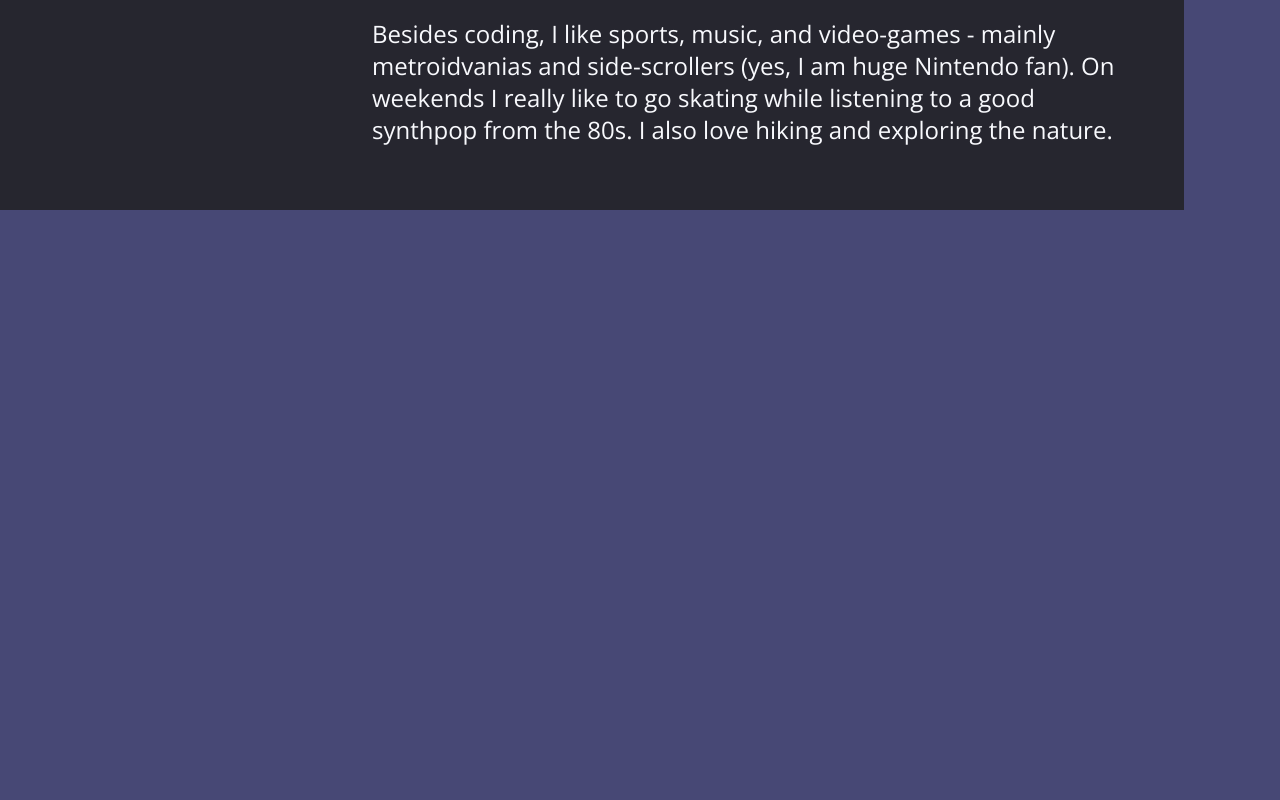
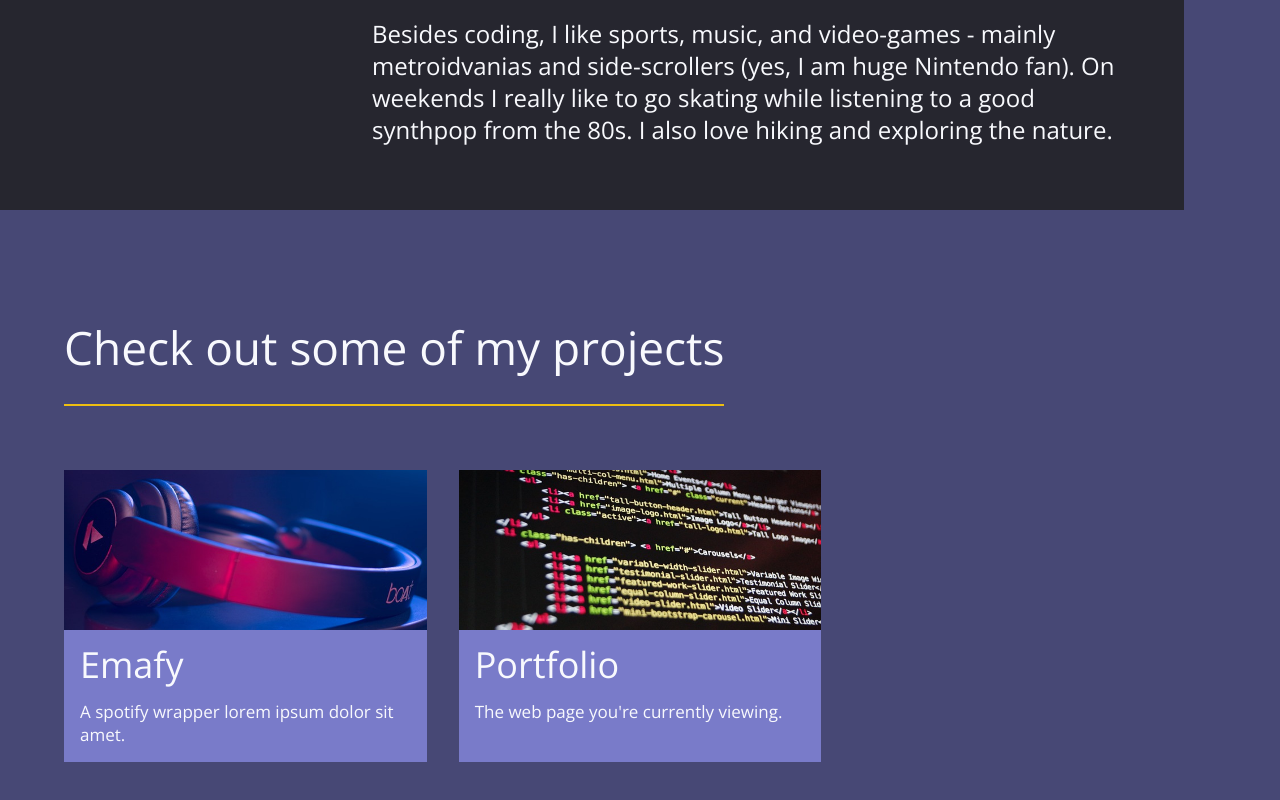
Before and after one commit to mwolfart/mwolfart.github.io, a Next.js app: page / in a window 1280 px wide. Shown: the part 1444-2244 px from the top of the page. Before the commit the page ends 1702 px from the top, so only its background shows below. Built offline with nearby package versions, Linux system fonts and the light colour scheme.

Commit message:
[projects]: add grid

```diff
--- a/src/components/feature/index.ts
+++ b/src/components/feature/index.ts
@@ -1,3 +1,6 @@
 export { Header } from './header'
 export { Intro } from './intro'
 export { About } from './about'
+export { Projects } from './projects'
+
+export { ProjectCard } from './project-card'
--- /dev/null
+++ b/src/components/feature/project-card/index.tsx
@@ -0,0 +1,18 @@
+import { FC } from 'react'
+import { Img } from '@ui-components'
+
+interface Props {
+  imageSrc: string
+  title: string
+  description: string
+}
+
+export const ProjectCard: FC<Props> = ({ imageSrc, title, description }) => (
+  <div className="bg-lightblue">
+    <Img src={imageSrc} width="w-full" height="h-40" />
+    <div className="p-4 flex flex-col gap-4">
+      <h3>{title}</h3>
+      <p>{description}</p>
+    </div>
+  </div>
+)
--- /dev/null
+++ b/src/components/feature/projects/index.tsx
@@ -0,0 +1,24 @@
+import { FC } from 'react'
+import { useTranslations } from 'use-intl'
+import { ProjectCard } from '@feature-components'
+
+export const Projects: FC = () => {
+  const t = useTranslations('projects')
+  return (
+    <div className="p-8 lg:p-16 flex flex-col gap-16">
+      <h2 className="pb-8 border-b-2 border-primary w-fit">{t('title')}</h2>
+      <div className="grid gap-8 md:grid-cols-2 lg:grid-cols-3">
+        <ProjectCard
+          imageSrc="/images/emafy.jpg"
+          title={t('emafy')}
+          description={t('emafyDescription')}
+        />
+        <ProjectCard
+          imageSrc="/images/portfolio.jpg"
+          title={t('portfolio')}
+          description={t('portfolioDescription')}
+        />
+      </div>
+    </div>
+  )
+}
--- a/src/pages/index.tsx
+++ b/src/pages/index.tsx
@@ -1,4 +1,4 @@
-import { Intro, About } from '@feature-components'
+import { Intro, About, Projects } from '@feature-components'
 import { ReactNode } from 'react'
 
 export default function Home(): ReactNode {
@@ -6,6 +6,7 @@
     <div className="overflow">
       <Intro />
       <About />
+      <Projects />
     </div>
   )
 }
--- a/styles/globals.css
+++ b/styles/globals.css
@@ -24,6 +24,14 @@
 
   h1 {
     @apply text-2xl md:text-3xl;
+  }
+
+  h2 {
+    @apply text-xl md:text-2xl;
+  }
+
+  h3 {
+    @apply text-lg md:text-xl;
   }
 
   @media (prefers-color-scheme: dark) {
```
Also changed, not shown: public/images/emafy.jpg (added), public/images/portfolio.jpg (added).
